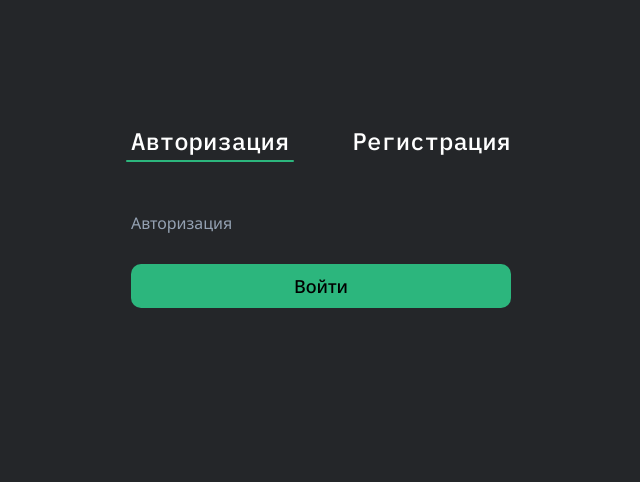
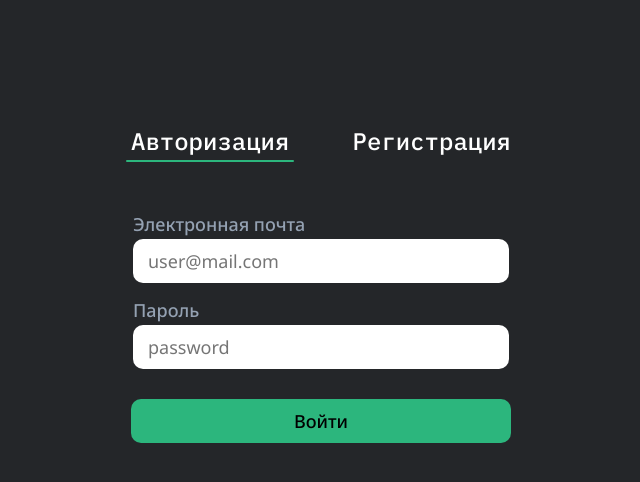
Before and after one commit to merpich/turlte, a React (Create React App) app: page /login in a window 1280 px wide. Shown: the top 482 px of the page, without its empty margins (319-959 px from the left). Built offline with nearby package versions, Linux system fonts and the light colour scheme.

Commit message:
Доюавлены формы аторизации и регистрации

```diff
--- /dev/null
+++ b/src/components/Input/Input.jsx
@@ -0,0 +1,15 @@
+import styles from './Input.module.scss';
+
+export function Input({ type, name, caption = '', placeholder = '', required = false }) {
+	const attrs = { caption, type, name, placeholder, required };
+
+	return (
+		<label className={styles.label}>
+			<span className={styles.caption}>{caption}</span>
+			<input
+				className={styles.input}
+				{...attrs}
+			/>
+		</label>
+	);
+}
--- /dev/null
+++ b/src/components/Input/Input.module.scss
@@ -0,0 +1,24 @@
+@import '../../styles/libs/functions';
+@import '../../styles/libs/mixins';
+
+.label {
+	display: grid;
+	gap: rem(3);
+}
+
+.caption {
+	font-size: rem(18);
+	font-weight: 500;
+}
+
+.input {
+	padding: rem(10) rem(15);
+	border: 0;
+	border-radius: rem(10);
+	font-family: inherit;
+	font-size: rem(18);
+	color: var(--fc-button);
+	&:focus {
+		outline: rem(2) solid var(--accent);
+	}
+}
--- a/src/pages/Login.jsx
+++ b/src/pages/Login.jsx
@@ -1,4 +1,5 @@
 import { useState } from 'react';
+import { Input } from '../components/Input/Input';
 import styles from '../styles/modules/Login.module.scss';
 
 export function Login() {
@@ -43,9 +44,53 @@ export function Login() {
 			<form className={styles.form} method="post" onSubmit={login}>
 				{activeAuth
 					? (
-						<p>Авторизация</p>
+						<fieldset className={styles.fieldset}>
+							<Input
+								caption="Электронная почта"
+								type="email"
+								name="login"
+								placeholder="user@mail.com"
+								required={true}
+							/>
+							<Input
+								caption="Пароль"
+								type="password"
+								name="password"
+								placeholder="password"
+								required={true}
+							/>
+						</fieldset>
 					) : (
-						<p>Регистрация</p>
+						<fieldset className={styles.fieldset}>
+							<Input
+								caption="Ваш никнейм"
+								type="text"
+								name="nickname"
+								placeholder="Как вас называть"
+								required={true}
+							/>
+							<Input
+								caption="Электронная почта"
+								type="email"
+								name="login"
+								placeholder="user@mail.com"
+								required={true}
+							/>
+							<Input
+								caption="Пароль"
+								type="password"
+								name="password"
+								placeholder="password"
+								required={true}
+							/>
+							<Input
+								caption="Повторите пароль"
+								type="password"
+								name="password"
+								placeholder="password"
+								required={true}
+							/>
+						</fieldset>
 					)}
 				<button className={styles.button} type="submit">
 					Войти
--- a/src/styles/modules/Login.module.scss
+++ b/src/styles/modules/Login.module.scss
@@ -48,6 +48,13 @@
 	gap: rem(30) 0;
 }
 
+.fieldset {
+	display: grid;
+	padding: 0;
+	gap: rem(15);
+	border: 0;
+}
+
 .button {
 	padding: rem(10) rem(15);
 	border: 0;
```
